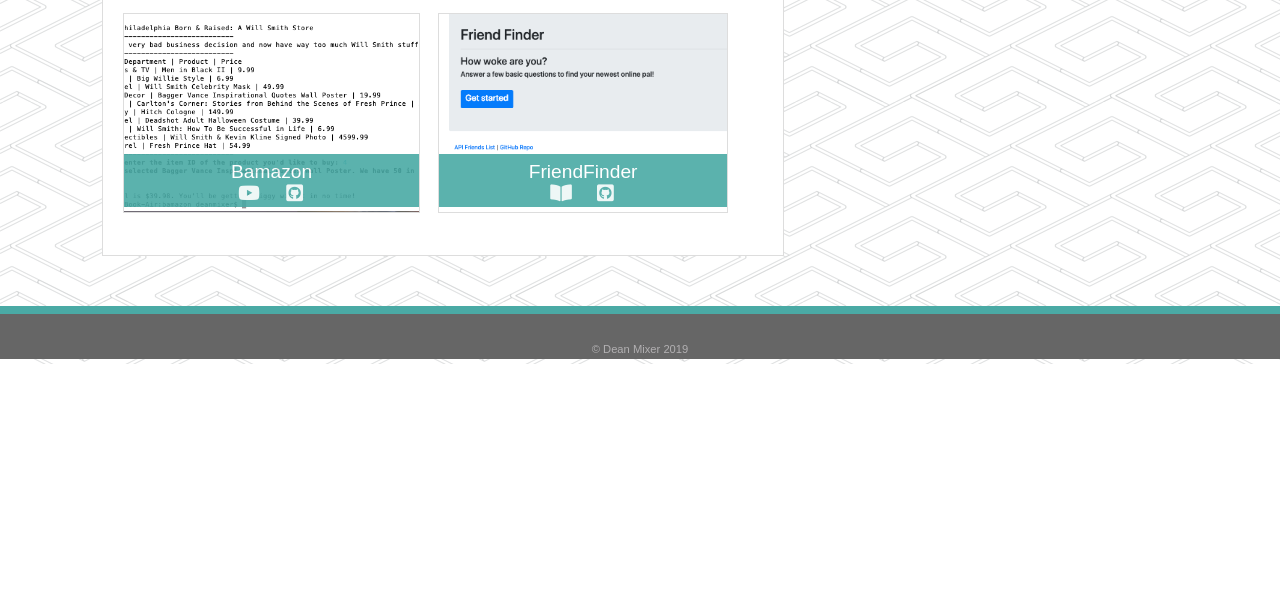
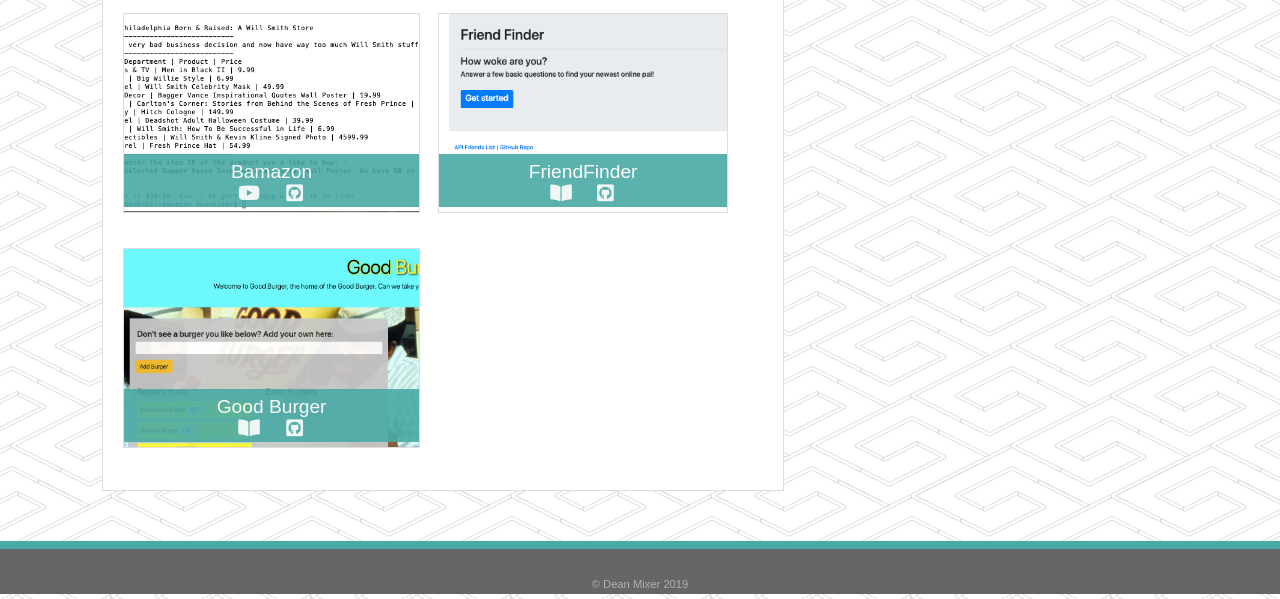
Before and after one commit to deanmixer/Responsive-Portfolio, a plain HTML site: page portfolio.html in a window 1280 px wide. Shown: the part 698-1297 px from the top of the page. Before the commit the page ends 1062 px from the top, so only its background shows below. Drawn offline with Linux system fonts and the light colour scheme.

Commit message:
Good Burger

```diff
--- a/portfolio.html
+++ b/portfolio.html
@@ -62,7 +62,13 @@
 						<p class="tport">FriendFinder</p>
 						<p class="deployedLink"><a id="linkIcon"  href="https://peaceful-castle-15940.herokuapp.com/"><i class="fas fa-book-open"></i></a></p>
 						<p class="githubLink"><a id="linkIcon"  href="https://github.com/deanmixer/FriendFinder"><i class="fab fa-github-square"></i></a></p>
-					</div>
+				</div>
+				<div class="container">
+					<img src="assets/images/goodburger.png" alt="GoodBurger" class="port">
+					<p class="tport">Good Burger</p>
+					<p class="deployedLink"><a id="linkIcon"  href="https://aqueous-basin-41753.herokuapp.com/"><i class="fas fa-book-open"></i></a></p>
+					<p class="githubLink"><a id="linkIcon"  href="https://github.com/deanmixer/burger"><i class="fab fa-github-square"></i></a></p>
+				</div>
 			</div>
 		</div>
 	</div>
```
Also changed, not shown: assets/images/goodburger.png (added), 2 other files.
